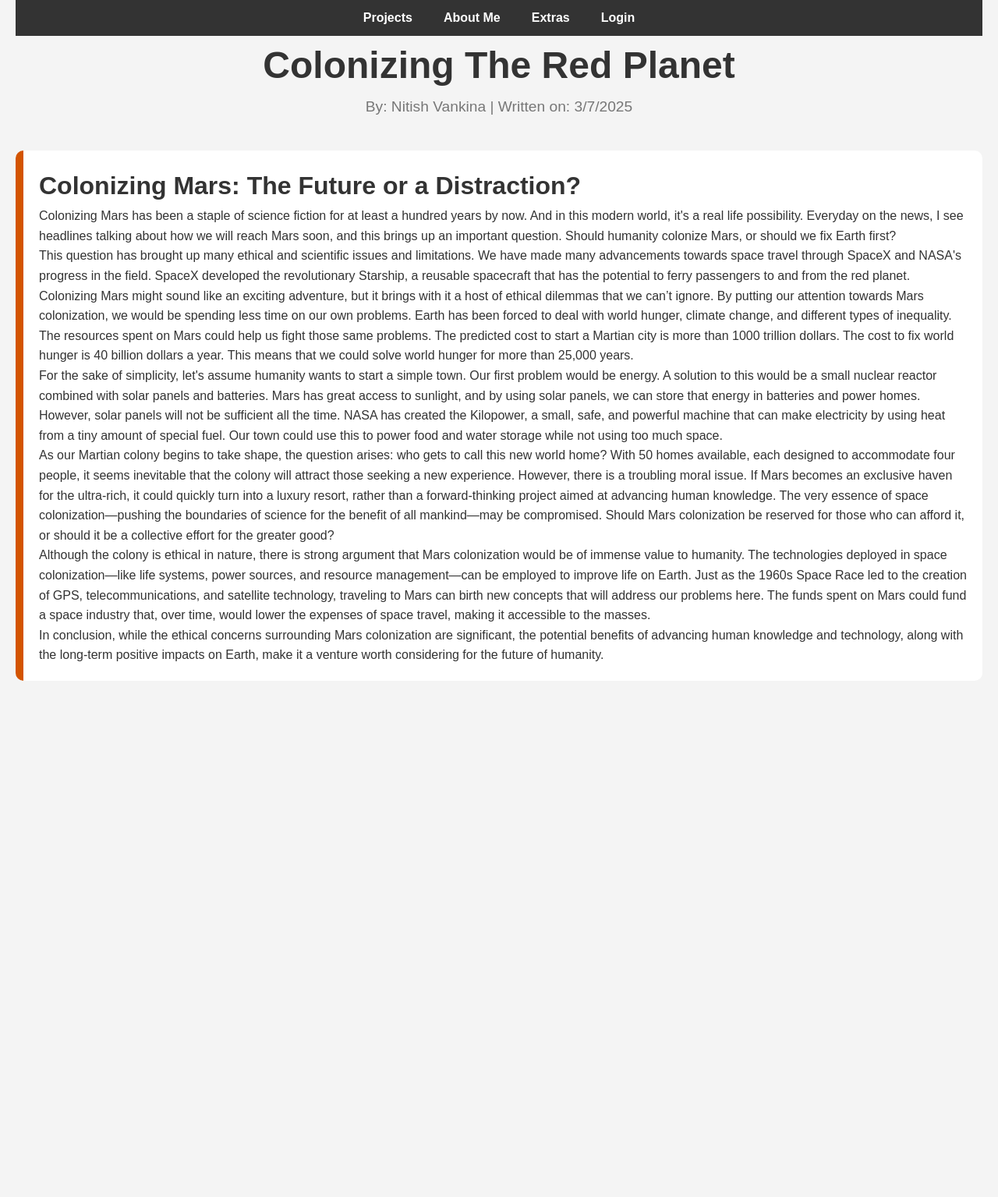
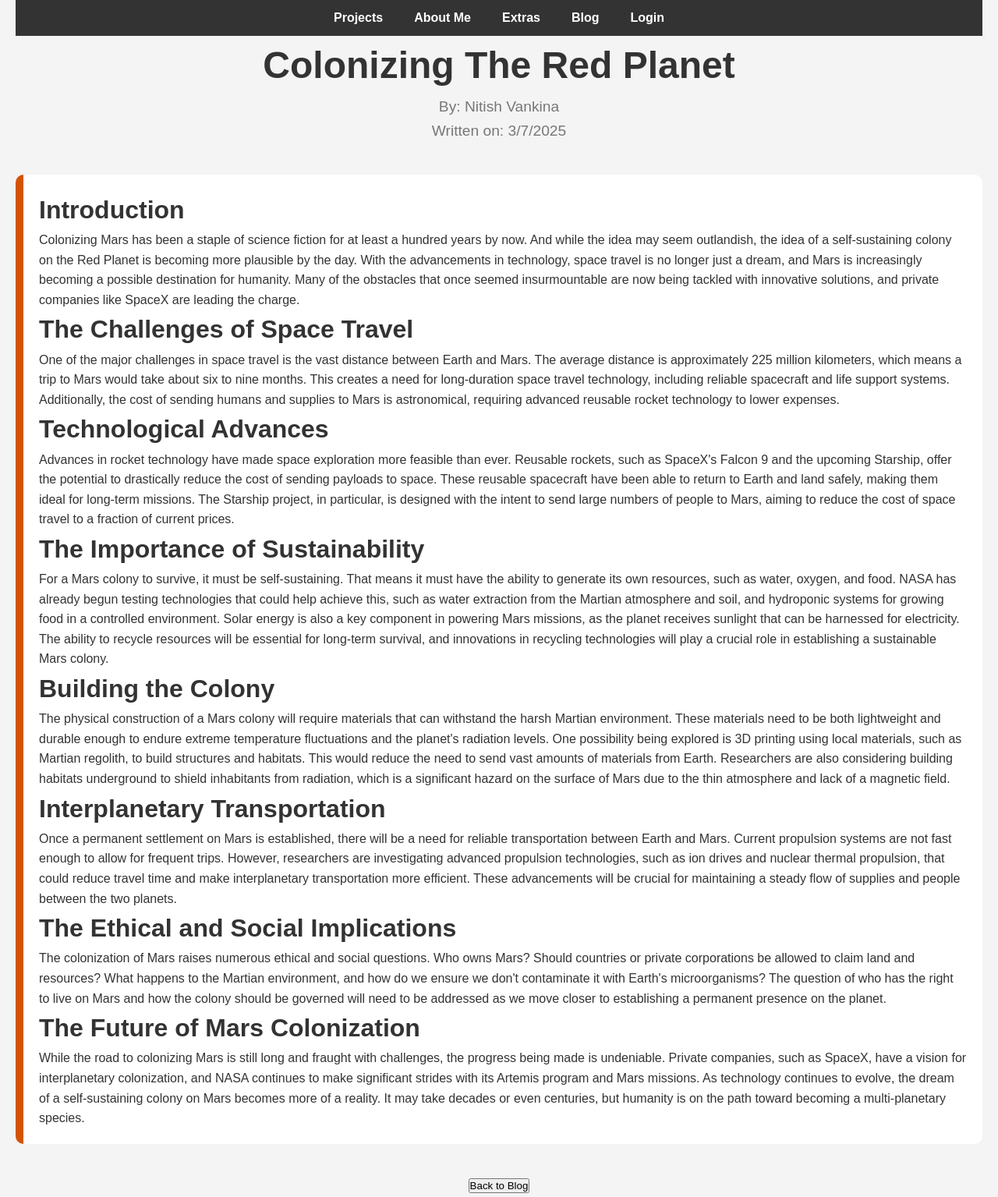
Before and after one commit to NitishVankina/Portfolio, a website: page post1.html in a window 1280 px wide. Shown: the part 20-1555 px from the top of the page at 78% size. Before the commit the page ends 953 px from the top, so only its background shows below. Drawn offline with Linux system fonts and the light colour scheme.

Commit message:
Update post1.html

```diff
--- a/post1.html
+++ b/post1.html
@@ -3,65 +3,65 @@
 <head>
     <meta charset="UTF-8">
     <meta name="viewport" content="width=device-width, initial-scale=1.0">
-    <meta name="description" content="An in-depth look at the ethical and scientific challenges of colonizing Mars, and how the advancements in space exploration could impact life on Earth.">
-    <meta name="author" content="Nitish Vankina">
-    <meta name="robots" content="index, follow">
-    <meta property="og:title" content="Colonizing The Red Planet - Nitish Vankina">
-    <meta property="og:description" content="An exploration of the ethical and scientific considerations surrounding the colonization of Mars.">
-    <meta property="og:image" content="mars.jpg"> <!-- Replace with an actual image URL -->
-    <meta property="og:url" content="https://nitishvankina.github.io/Portfolio/post1.html">
-    <title>Colonizing The Red Planet - Nitish Vankina</title>
+    <title>Colonizing The Red Planet</title>
     <link rel="stylesheet" href="styles.css">
-    <!-- Structured Data for SEO -->
-    <script type="application/ld+json">
-    {
-        "@context": "https://schema.org",
-        "@type": "Article",
-        "headline": "Colonizing The Red Planet",
-        "author": {
-            "@type": "Person",
-            "name": "Nitish Vankina"
-        },
-        "datePublished": "2025-03-07",
-        "description": "An exploration of the ethical and scientific considerations surrounding the colonization of Mars.",
-        "articleBody": "Colonizing Mars has been a staple of science fiction for at least a hundred years by now. And in this modern world, it's a real life possibility. Everyday on the news, I see headlines talking about how we will reach Mars soon, and this brings up an important question. Should humanity colonize Mars, or should we fix Earth first?..."
-    }
-    </script>
 </head>
 <body>
+
     <!-- Main Content -->
     <div id="main-content">
+
         <!-- Navigation Bar -->
         <div class="tabs">
             <ul>
                 <li><a href="index.html#projects">Projects</a></li>
                 <li><a href="index.html#about-me">About Me</a></li>
                 <li><a href="index.html#extras">Extras</a></li>
-                <li><a href="login.html" id="login-container">Login</a></li>
+                <li><a href="blog.html" id="blog-link">Blog</a></li> <!-- Always visible blog link -->
+                <li><a href="login.html" id="login-container">Login</a></li> <!-- Login link, shows if not logged in -->
             </ul>
         </div>
 
-        <!-- Blog Header -->
-        <header class="blog-header">
+        <!-- Post Title -->
+        <header>
             <h1>Colonizing The Red Planet</h1>
-            <p>By: Nitish Vankina | Written on: 3/7/2025</p>
+            <p>By: Nitish Vankina</p>
+            <p>Written on: 3/7/2025</p>
         </header>
 
-        <!-- Blog Post Content -->
-        <section id="post-content" class="content-box orange-rectangle">
-            <article>
-                <h2>Colonizing Mars: The Future or a Distraction?</h2>
-                <p>Colonizing Mars has been a staple of science fiction for at least a hundred years by now. And in this modern world, it's a real life possibility. Everyday on the news, I see headlines talking about how we will reach Mars soon, and this brings up an important question. Should humanity colonize Mars, or should we fix Earth first?</p>
-                <p>This question has brought up many ethical and scientific issues and limitations. We have made many advancements towards space travel through SpaceX and NASA's progress in the field. SpaceX developed the revolutionary Starship, a reusable spacecraft that has the potential to ferry passengers to and from the red planet.</p>
-                <p>Colonizing Mars might sound like an exciting adventure, but it brings with it a host of ethical dilemmas that we can’t ignore. By putting our attention towards Mars colonization, we would be spending less time on our own problems. Earth has been forced to deal with world hunger, climate change, and different types of inequality. The resources spent on Mars could help us fight those same problems. The predicted cost to start a Martian city is more than 1000 trillion dollars. The cost to fix world hunger is 40 billion dollars a year. This means that we could solve world hunger for more than 25,000 years.</p>
-                <p>For the sake of simplicity, let's assume humanity wants to start a simple town. Our first problem would be energy. A solution to this would be a small nuclear reactor combined with solar panels and batteries. Mars has great access to sunlight, and by using solar panels, we can store that energy in batteries and power homes. However, solar panels will not be sufficient all the time. NASA has created the Kilopower, a small, safe, and powerful machine that can make electricity by using heat from a tiny amount of special fuel. Our town could use this to power food and water storage while not using too much space.</p>
-                <p>As our Martian colony begins to take shape, the question arises: who gets to call this new world home? With 50 homes available, each designed to accommodate four people, it seems inevitable that the colony will attract those seeking a new experience. However, there is a troubling moral issue. If Mars becomes an exclusive haven for the ultra-rich, it could quickly turn into a luxury resort, rather than a forward-thinking project aimed at advancing human knowledge. The very essence of space colonization—pushing the boundaries of science for the benefit of all mankind—may be compromised. Should Mars colonization be reserved for those who can afford it, or should it be a collective effort for the greater good?</p>
-                <p>Although the colony is ethical in nature, there is strong argument that Mars colonization would be of immense value to humanity. The technologies deployed in space colonization—like life systems, power sources, and resource management—can be employed to improve life on Earth. Just as the 1960s Space Race led to the creation of GPS, telecommunications, and satellite technology, traveling to Mars can birth new concepts that will address our problems here. The funds spent on Mars could fund a space industry that, over time, would lower the expenses of space travel, making it accessible to the masses.</p>
-                <p>In conclusion, while the ethical concerns surrounding Mars colonization are significant, the potential benefits of advancing human knowledge and technology, along with the long-term positive impacts on Earth, make it a venture worth considering for the future of humanity.</p>
-            </article>
+        <!-- Main Content Section -->
+        <section class="content-box orange-rectangle">
+            <h2>Introduction</h2>
+            <p>Colonizing Mars has been a staple of science fiction for at least a hundred years by now. And while the idea may seem outlandish, the idea of a self-sustaining colony on the Red Planet is becoming more plausible by the day. With the advancements in technology, space travel is no longer just a dream, and Mars is increasingly becoming a possible destination for humanity. Many of the obstacles that once seemed insurmountable are now being tackled with innovative solutions, and private companies like SpaceX are leading the charge.</p>
+
+            <h2>The Challenges of Space Travel</h2>
+            <p>One of the major challenges in space travel is the vast distance between Earth and Mars. The average distance is approximately 225 million kilometers, which means a trip to Mars would take about six to nine months. This creates a need for long-duration space travel technology, including reliable spacecraft and life support systems. Additionally, the cost of sending humans and supplies to Mars is astronomical, requiring advanced reusable rocket technology to lower expenses.</p>
+
+            <h2>Technological Advances</h2>
+            <p>Advances in rocket technology have made space exploration more feasible than ever. Reusable rockets, such as SpaceX's Falcon 9 and the upcoming Starship, offer the potential to drastically reduce the cost of sending payloads to space. These reusable spacecraft have been able to return to Earth and land safely, making them ideal for long-term missions. The Starship project, in particular, is designed with the intent to send large numbers of people to Mars, aiming to reduce the cost of space travel to a fraction of current prices.</p>
+
+            <h2>The Importance of Sustainability</h2>
+            <p>For a Mars colony to survive, it must be self-sustaining. That means it must have the ability to generate its own resources, such as water, oxygen, and food. NASA has already begun testing technologies that could help achieve this, such as water extraction from the Martian atmosphere and soil, and hydroponic systems for growing food in a controlled environment. Solar energy is also a key component in powering Mars missions, as the planet receives sunlight that can be harnessed for electricity. The ability to recycle resources will be essential for long-term survival, and innovations in recycling technologies will play a crucial role in establishing a sustainable Mars colony.</p>
+
+            <h2>Building the Colony</h2>
+            <p>The physical construction of a Mars colony will require materials that can withstand the harsh Martian environment. These materials need to be both lightweight and durable enough to endure extreme temperature fluctuations and the planet's radiation levels. One possibility being explored is 3D printing using local materials, such as Martian regolith, to build structures and habitats. This would reduce the need to send vast amounts of materials from Earth. Researchers are also considering building habitats underground to shield inhabitants from radiation, which is a significant hazard on the surface of Mars due to the thin atmosphere and lack of a magnetic field.</p>
+
+            <h2>Interplanetary Transportation</h2>
+            <p>Once a permanent settlement on Mars is established, there will be a need for reliable transportation between Earth and Mars. Current propulsion systems are not fast enough to allow for frequent trips. However, researchers are investigating advanced propulsion technologies, such as ion drives and nuclear thermal propulsion, that could reduce travel time and make interplanetary transportation more efficient. These advancements will be crucial for maintaining a steady flow of supplies and people between the two planets.</p>
+
+            <h2>The Ethical and Social Implications</h2>
+            <p>The colonization of Mars raises numerous ethical and social questions. Who owns Mars? Should countries or private corporations be allowed to claim land and resources? What happens to the Martian environment, and how do we ensure we don't contaminate it with Earth's microorganisms? The question of who has the right to live on Mars and how the colony should be governed will need to be addressed as we move closer to establishing a permanent presence on the planet.</p>
+
+            <h2>The Future of Mars Colonization</h2>
+            <p>While the road to colonizing Mars is still long and fraught with challenges, the progress being made is undeniable. Private companies, such as SpaceX, have a vision for interplanetary colonization, and NASA continues to make significant strides with its Artemis program and Mars missions. As technology continues to evolve, the dream of a self-sustaining colony on Mars becomes more of a reality. It may take decades or even centuries, but humanity is on the path toward becoming a multi-planetary species.</p>
+
         </section>
+
+        <!-- Back Button -->
+        <div style="text-align:center; margin-top: 20px;">
+            <button onclick="window.location.href='blog.html'">Back to Blog</button>
+        </div>
     </div>
 
-    <script src="script.js"></script>
 </body>
 </html>
```
